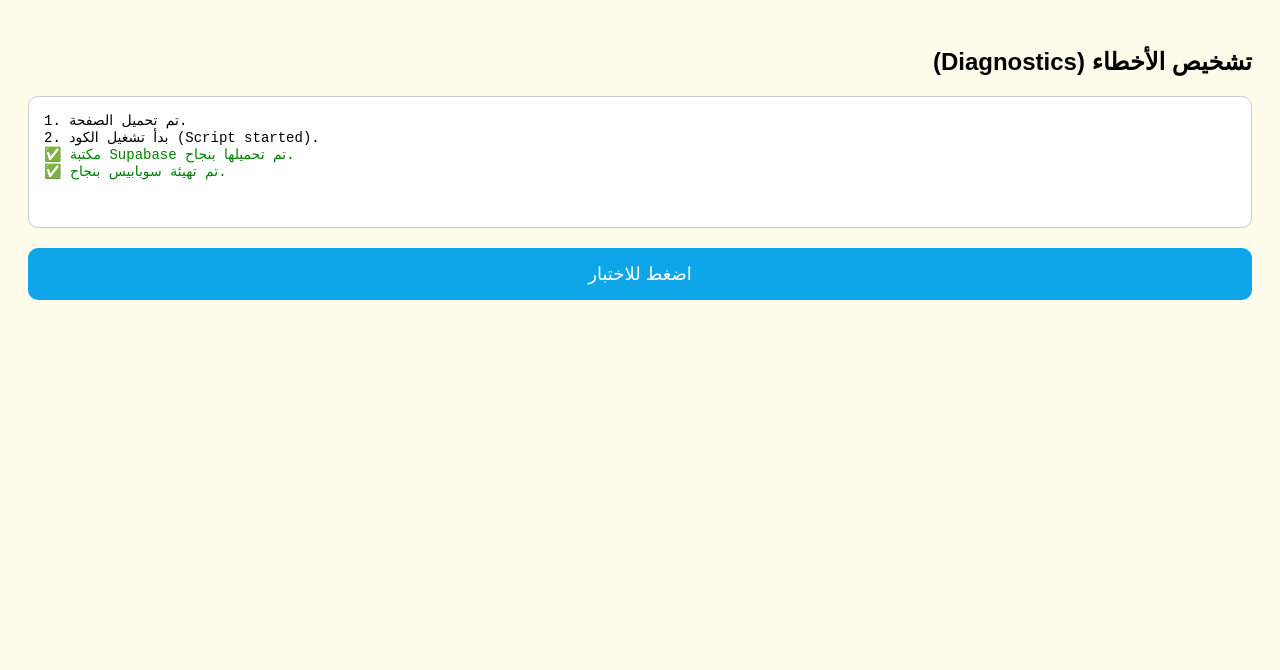
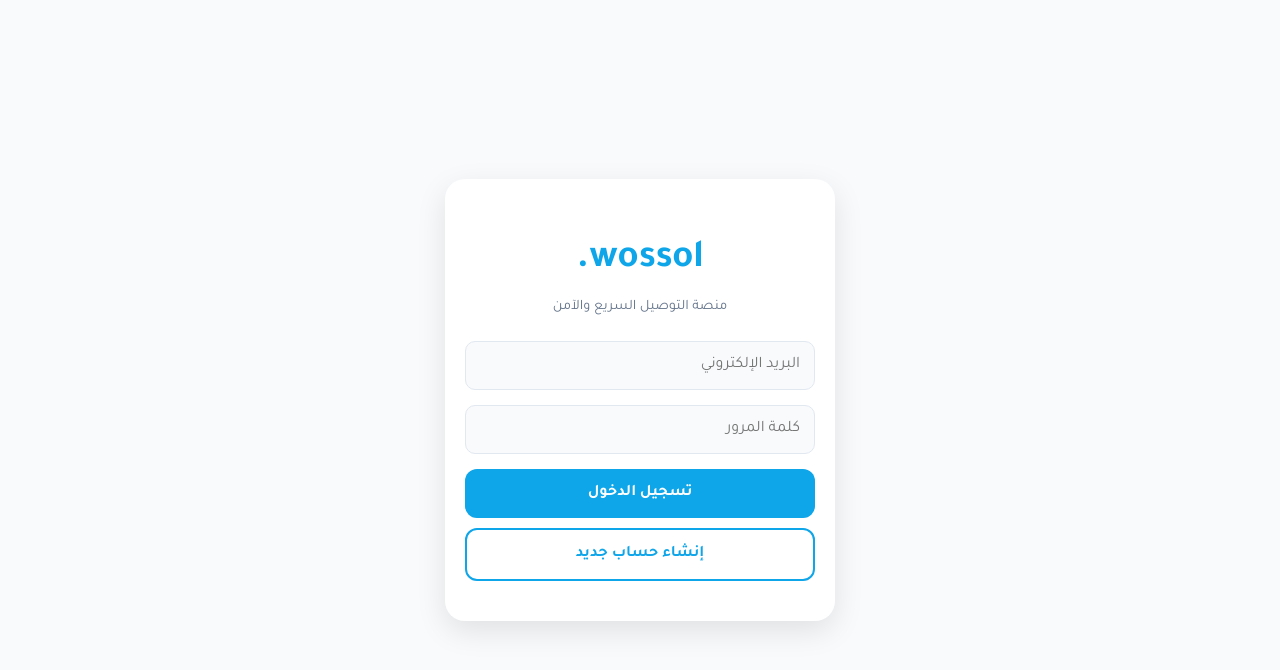
Before and after one commit to khiroaissaoui2-gif/WOSSOL.DZ, a plain HTML site: page index.html in a window 1280 px wide. Drawn offline with nearby package versions, Linux system fonts and the light colour scheme.

Commit message:
Enhance UI and update login/signup functionality
Updated the title and added styles for better UI. Modified the login and signup functionalities to improve user experience.

```diff
--- a/index.html
+++ b/index.html
@@ -3,61 +3,79 @@
 <head>
   <meta charset="UTF-8">
   <meta name="viewport" content="width=device-width, initial-scale=1.0">
-  <title>تشخيص النظام</title>
+  <title>wossol | تسجيل الدخول</title>
+  <link href="https://fonts.googleapis.com/css2?family=Tajawal:wght@400;500;700;800&display=swap" rel="stylesheet">
+  <style>
+    body { background-color: #f8fafc; display: flex; justify-content: center; align-items: center; min-height: 100vh; font-family: 'Tajawal', sans-serif; margin: 0; }
+    .card { background: white; padding: 30px 20px; border-radius: 20px; box-shadow: 0 10px 30px rgba(0,0,0,0.1); text-align: center; width: 90%; max-width: 350px; }
+    h1 { color: #0ea5e9; margin-bottom: 5px; font-size: 2.5rem; }
+    p { color: #64748b; margin-bottom: 25px; font-size: 0.9rem; }
+    input { width: 100%; padding: 14px; margin-bottom: 15px; border: 1px solid #e2e8f0; border-radius: 10px; box-sizing: border-box; font-family: 'Tajawal', sans-serif; font-size: 1rem; background: #f8fafc;}
+    input:focus { outline: none; border-color: #0ea5e9; background: white; }
+    button { width: 100%; padding: 15px; border: none; border-radius: 12px; font-size: 1rem; font-weight: bold; cursor: pointer; margin-bottom: 10px; font-family: 'Tajawal', sans-serif; transition: 0.2s;}
+    .btn-primary { background: #0ea5e9; color: white; }
+    .btn-primary:hover { background: #0284c7; }
+    .btn-outline { background: transparent; border: 2px solid #0ea5e9; color: #0ea5e9; }
+    #statusBox { display: none; margin-top: 15px; padding: 12px; border-radius: 10px; font-weight: bold; font-size: 0.9rem; text-align: right; }
+  </style>
+</head>
+<body>
+  <div class="card">
+    <h1>wossol<span>.</span></h1>
+    <p>منصة التوصيل السريع والآمن</p>
+
+    <input type="email" id="email" placeholder="البريد الإلكتروني">
+    <input type="password" id="password" placeholder="كلمة المرور">
+
+    <button onclick="doLogin()" class="btn-primary">تسجيل الدخول</button>
+    <button onclick="doSignup()" class="btn-outline">إنشاء حساب جديد</button>
+
+    <div id="statusBox"></div>
+  </div>
+
   <script src="https://cdn.jsdelivr.net/npm/@supabase/supabase-js@2"></script>
-</head>
-<body style="padding: 20px; font-family: sans-serif; background: #fffbeb;">
-  <h2>تشخيص الأخطاء (Diagnostics)</h2>
-  <div id="log" style="background: white; border: 1px solid #ccc; padding: 15px; border-radius: 10px; min-height: 100px; font-family: monospace; direction: ltr; text-align: left; font-size:14px;">
-    1. تم تحميل الصفحة.<br>
-  </div>
-  <button id="testBtn" style="margin-top: 20px; padding: 15px; font-size: 18px; width: 100%; background: #0ea5e9; color: white; border: none; border-radius: 10px; cursor:pointer;">اضغط للاختبار</button>
+  <script>
+    const supabase = window.supabase.createClient(
+      'https://jnczjcxyossccdcpnuuw.supabase.co',
+      'sb_publishable_WjYd1nvzw9-Bqa6oqSBWpA_GyefxfY7'
+    );
 
-  <script>
-    const logDiv = document.getElementById('log');
-    function log(msg, color = 'black') {
-      logDiv.innerHTML += `<span style="color:${color};">${msg}</span><br>`;
+    function showStatus(text, type) {
+      const box = document.getElementById('statusBox');
+      box.style.display = 'block';
+      box.innerText = text;
+      if (type === 'error') { box.style.backgroundColor = '#fef2f2'; box.style.color = '#ef4444'; }
+      else if (type === 'success') { box.style.backgroundColor = '#f0fdf4'; box.style.color = '#10b981'; }
+      else { box.style.backgroundColor = '#e0f2fe'; box.style.color = '#0284c7'; }
     }
 
-    // التقاط أي خطأ يحدث في الصفحة
-    window.onerror = function(message, source, lineno, colno, error) {
-      log(`❌ خطأ عام: ${message} (سطر ${lineno})`, 'red');
-      return false;
-    };
+    async function doLogin() {
+      const email = document.getElementById('email').value.trim();
+      const password = document.getElementById('password').value;
+      if (!email || !password) return showStatus('يرجى إدخال البريد وكلمة المرور', 'error');
 
-    log('2. بدأ تشغيل الكود (Script started).');
+      showStatus('جاري تسجيل الدخول...', 'info');
+      const { data, error } = await supabase.auth.signInWithPassword({ email, password });
 
-    if (typeof window.supabase === 'undefined') {
-      log('❌ مكتبة Supabase لم يتم تحميلها (CDN failed).', 'red');
-    } else {
-      log('✅ مكتبة Supabase تم تحميلها بنجاح.', 'green');
+      if (error) showStatus('خطأ: ' + error.message, 'error');
+      else {
+        showStatus('تم الدخول بنجاح! جاري التحويل...', 'success');
+        setTimeout(() => { window.location.href = 'dashboard.html'; }, 1000);
+      }
+    }
 
-      try {
-        const supabase = window.supabase.createClient(
-          'https://jnczjcxyossckdcpnuuw.supabase.co',
-          'sb_publishable_WjYd1nvzw9-Bqa6oqSBWpA_GyefxfY7'
-        );
-        log('✅ تم تهيئة سوبابيس بنجاح.', 'green');
+    async function doSignup() {
+      const email = document.getElementById('email').value.trim();
+      const password = document.getElementById('password').value;
+      if (!email || !password) return showStatus('يرجى إدخال البريد وكلمة المرور', 'error');
 
-        document.getElementById('testBtn').addEventListener('click', async () => {
-          log('⏳ تم الضغط على الزر. جاري محاولة إنشاء حساب وهمي...', 'blue');
-          try {
-            const { data, error } = await supabase.auth.signUp({
-              email: 'test_'+Date.now()+'@test.com',
-              password: 'password123'
-            });
-            if (error) {
-              log(`❌ خطأ من سوبابيس: ${error.message}`, 'red');
-            } else {
-              log(`✅ نجاح! تم إنشاء الحساب. هل يوجد Session: ${data.session ? 'نعم' : 'لا (تأكيد البريد مفعل)'}`, 'green');
-            }
-          } catch (err) {
-            log(`❌ خطأ في الـ Catch: ${err.message}`, 'red');
-          }
-        });
+      showStatus('جاري إنشاء الحساب...', 'info');
+      const { data, error } = await supabase.auth.signUp({ email, password });
 
-      } catch (e) {
-        log('❌ خطأ أثناء تهيئة العميل: ' + e.message, 'red');
+      if (error) showStatus('خطأ: ' + error.message, 'error');
+      else {
+        showStatus('تم إنشاء الحساب بنجاح! جاري التحويل...', 'success');
+        setTimeout(() => { window.location.href = 'dashboard.html'; }, 1000);
       }
     }
   </script>
```
